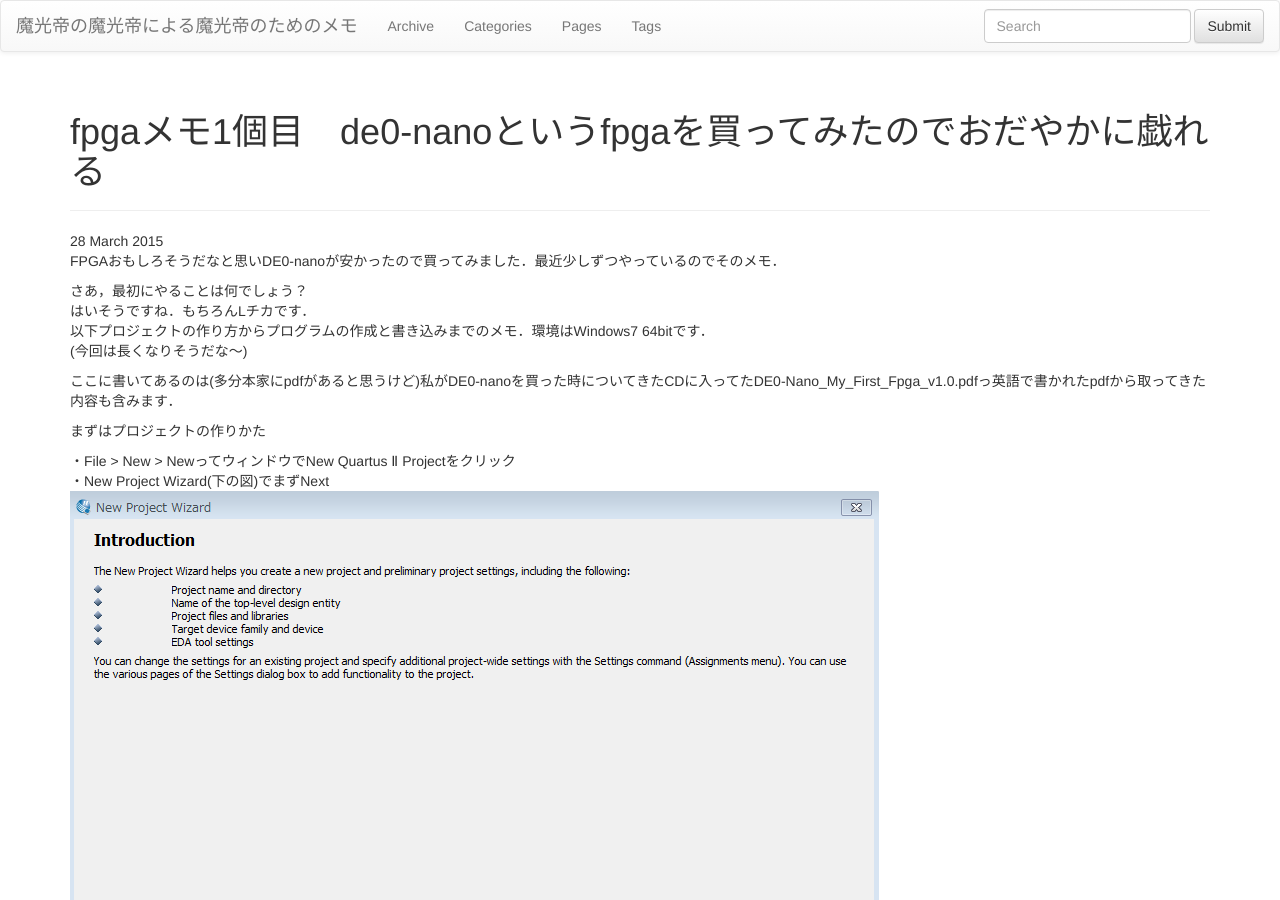
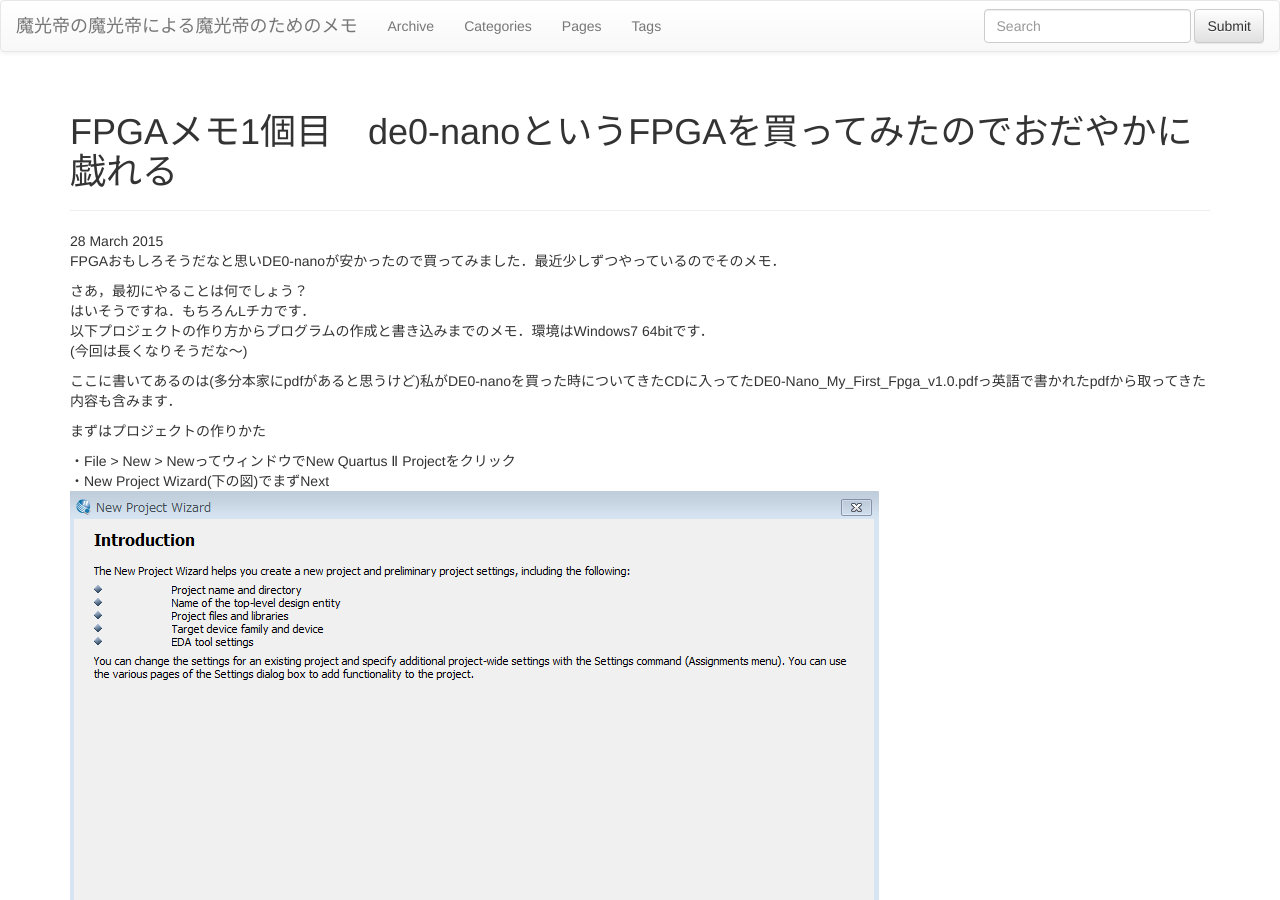
Before and after one commit to FERNAND949/FERNAND949.github.io, a Jekyll site: the page built from _posts/2015-3-28-fpga-memo.md, in a window 1280 px wide and 900 px high. Built offline with Jekyll 4.4.1, drawn with Linux system fonts in a browser that asks for light colours; nearby versions of some CDN libraries; library files that are not in the unit come from our copies; comment, search, counter and statistics services are not loaded.

```diff
--- a/_posts/2015-3-28-fpga-memo.md
+++ b/_posts/2015-3-28-fpga-memo.md
@@ -1,6 +1,6 @@
 ---
 layout: post
-title: fpgaメモ1個目　de0-nanoというfpgaを買ってみたのでおだやかに戯れる
+title: FPGAメモ1個目　de0-nanoというFPGAを買ってみたのでおだやかに戯れる
 ---
 
 FPGAおもしろそうだなと思いDE0-nanoが安かったので買ってみました．最近少しずつやっているのでそのメモ．
```
